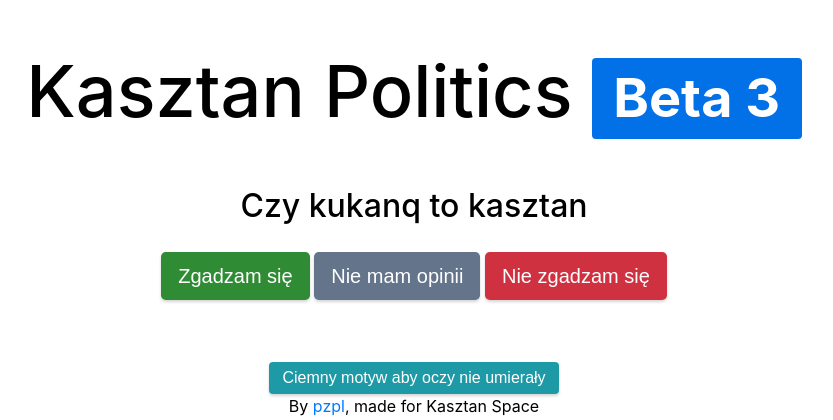
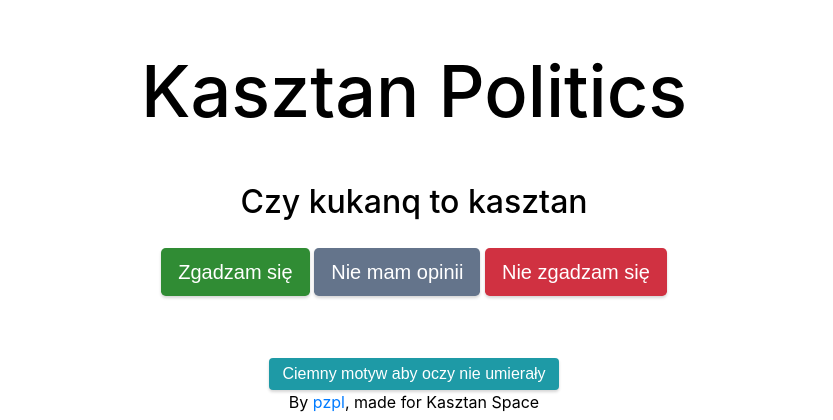
Before and after one commit to ProgramistaZpolski/pzplpolitics, a PHP site: page / in a window 1280 px wide. Shown: the top 420 px of the page, without its empty margins (226-1059 px from the left). Run offline with PHP 8.4, Linux system fonts and the light colour scheme; some libraries are stand-ins or nearby versions.

Commit message:
Add files via upload

```diff
--- a/index.html
+++ b/index.html
@@ -37,7 +37,7 @@
 		<p class="browserupgrade">You are using an <strong>outdated</strong> browser. Please <a href="https://browsehappy.com/">upgrade your browser</a> to improve your experience and security.</p>
 	<![endif]-->
 	<header>
-		<h1 class="d2">Kasztan Politics <span class="badge badge-normal anim-hover-grow">Beta 3</span></h1>
+		<h1 class="d2 anim-hover-grow">Kasztan Politics</h1>
 	</header>
 	<main>
 		<div class="alert alert-error text-dark">
--- a/js/script.js
+++ b/js/script.js
@@ -1,6 +1,4 @@
 "use strict";
-
-const devMode = true;
 
 const pytania = [
 	{
@@ -223,6 +221,4 @@ function render(val1, val2) {
 	img1.src = "./compass.svg";
 };
 
-if (devMode) {
-	window.onload = start;
-};
+window.onload = start;
--- a/style.css
+++ b/style.css
@@ -1241,12 +1241,6 @@ table thead {
 	--bg-text: white;
 	--box-shadow-1: 0 .2rem 0 rgba(0, 0, 0, 0.05);
 	--box-shadow-2: 0 .2rem 0 rgba(0,0,0,.1);
-	/*--blue-light: #003166;
-	--blue-alert-text: #b6d9fe;
-	--blue-alert-a: rgb(129, 190, 255);
-	--green-light: #338337;
-	--green-alert-text: #e1ffe2;
-	--green-alerta-a: #84eb89;*/
 	--mark-color: #ffdc1f;
 	--form1: #161310;
 	--form2: #312b25;
```
